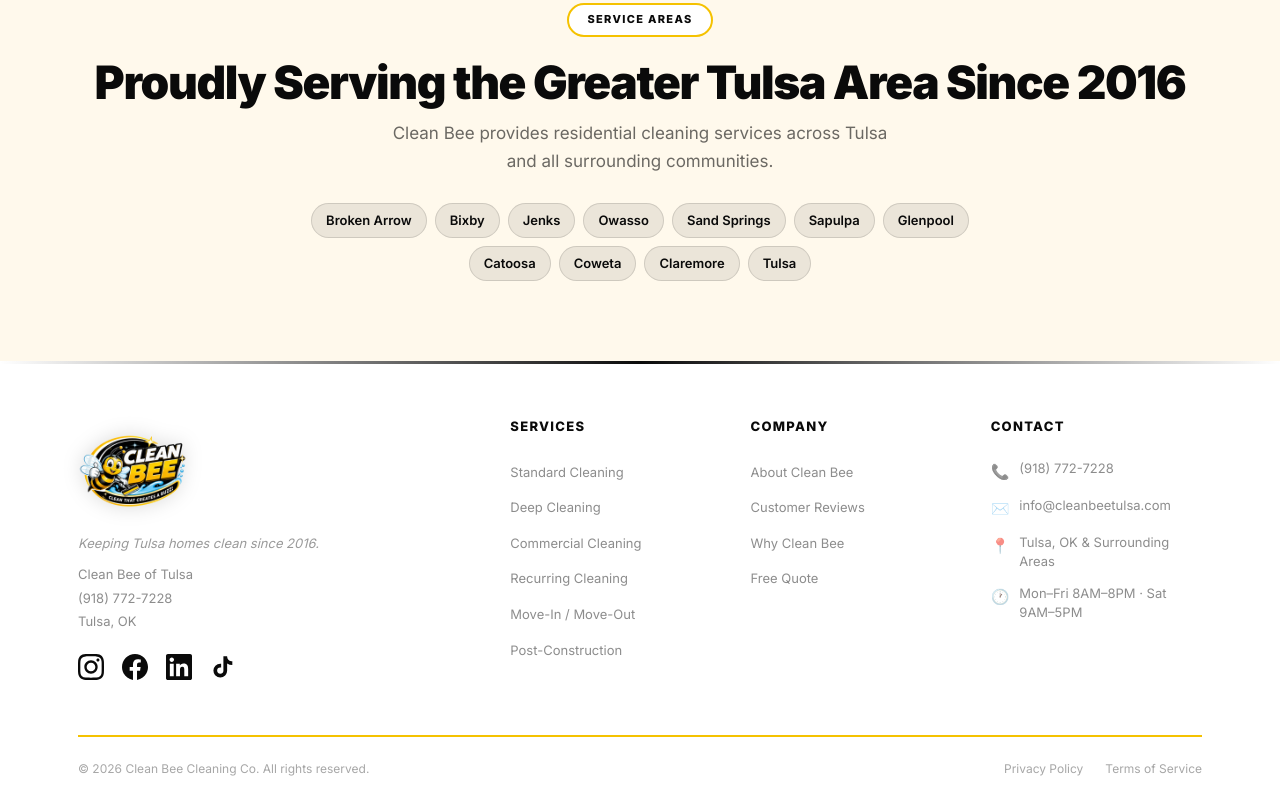
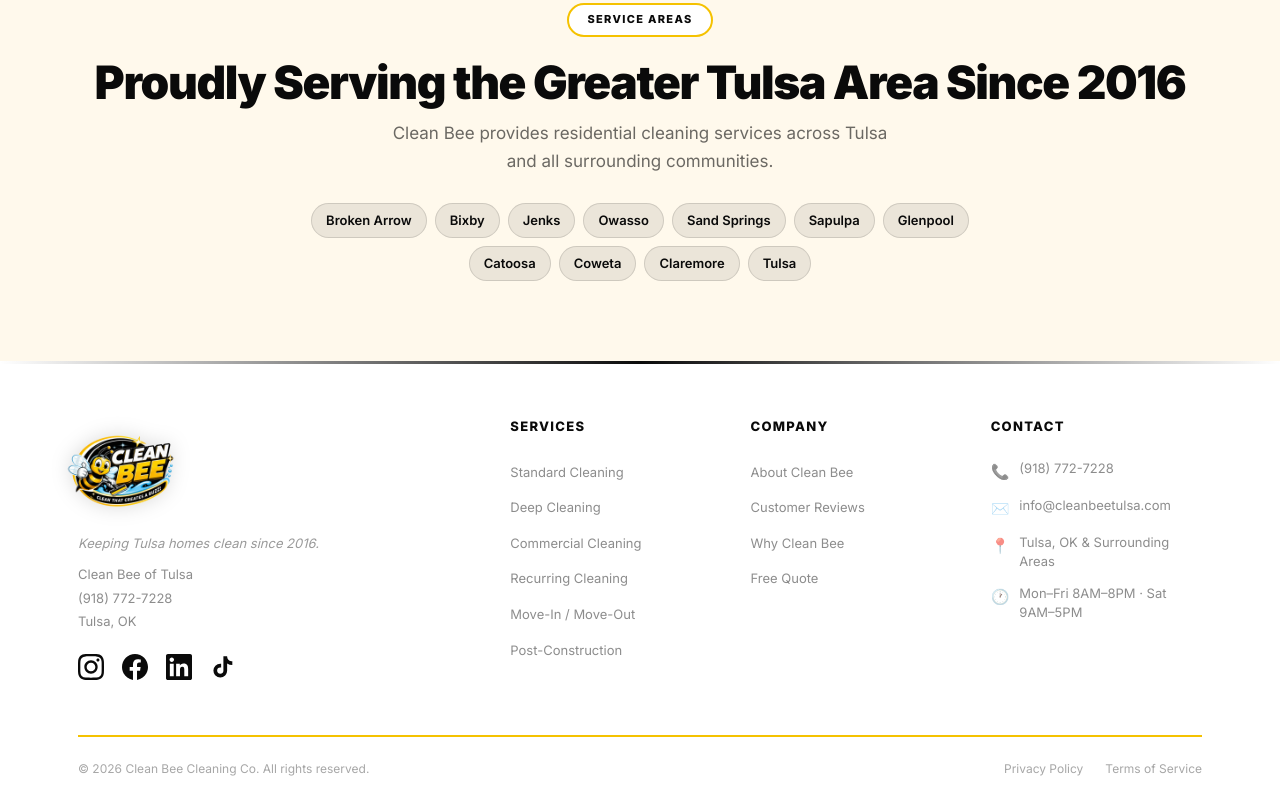
Before and after one commit to alekwayne3-crypto/personal_site, a React (Vite) app in the folder client/: page /services in a window 1280 px wide. Shown: the part 6439-7239 px from the top of the page. Built offline with nearby package versions, Linux system fonts and the light colour scheme.

Commit message:
Nudge footer logo slightly left

```diff
--- a/client/src/index.css
+++ b/client/src/index.css
@@ -1006,7 +1006,7 @@ body.menu-open .app > *:not(nav) {
 }
 @media (max-width: 540px)  { .footer-top { grid-template-columns: 1fr; } }
 
-.footer-logo-row { display: flex; align-items: center; gap: 11px; margin-bottom: 8px; }
+.footer-logo-row { display: flex; align-items: center; gap: 11px; margin-bottom: 8px; margin-left: -12px; }
 .footer-logo-row img { height: 110px; width: auto; object-fit: contain; filter: drop-shadow(0 0 10px rgba(0,0,0,0.15)); }
 .footer-logo-fallback { font-size: 30px; }
 .footer-name { font-size: 18px; font-weight: 900; color: var(--yellow); letter-spacing: -0.02em; display: block; line-height: 1.1; }
```
